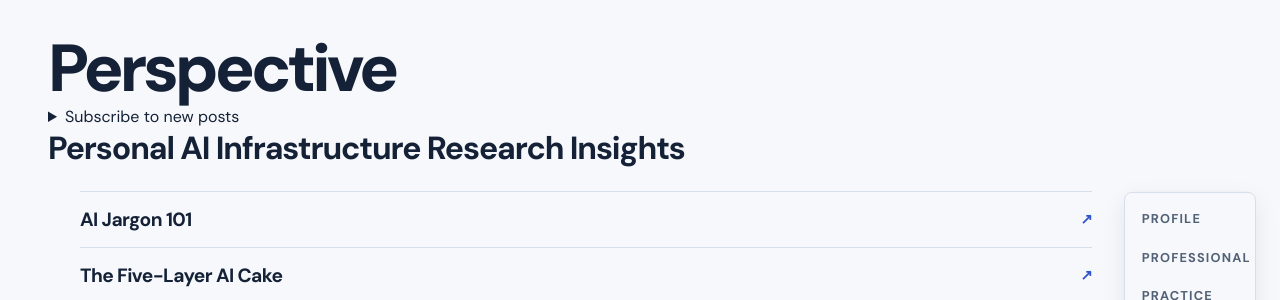
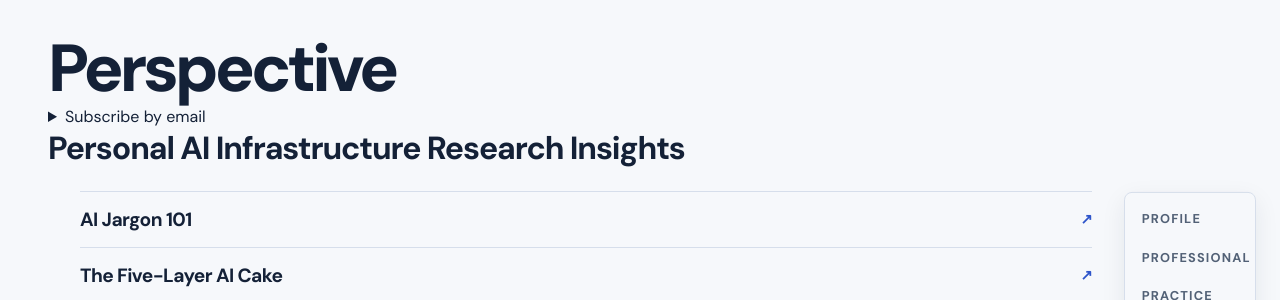
Before and after one commit to sprindy/chunfeng_liu.github.io, a Jekyll site: the page built from index.html, in a window 1280 px wide and 900 px high, scrolled down 3380 px. Shown: the part 154-454 px from the top of the window. Built offline with Jekyll 4.4.1, drawn with Linux system fonts in a browser that asks for light colours; some web fonts are replaced.

Commit message:
Offer email delivery of new Perspective posts through Blogtrottr

```diff
--- a/index.html
+++ b/index.html
@@ -131,8 +131,10 @@ layout: default
 
 <section class="blog-band" id="blog"><div class="wrap section">
   <h2>Perspective</h2>
-  <details class="perspective-subscribe"><summary>Subscribe to new posts</summary>
-    <p>Follow all five series in your RSS reader. Copy the <a href="{{ '/perspective.xml' | relative_url }}">Perspective feed link</a> and paste it into your reader’s subscription field.</p>
+  <details class="perspective-subscribe"><summary>Subscribe by email</summary>
+    <p>Get an email when I publish a new Perspective post. Copy the feed address below, then paste it into Blogtrottr’s Feed URL field, enter your email address and confirm your subscription by email.</p>
+    <label>Feed address <input type="url" readonly style="max-width:100%;width:30em;box-sizing:border-box" value="{{ '/perspective.xml' | absolute_url }}" onclick="this.select()"></label>
+    <p><a href="https://blogtrottr.com/" target="_blank" rel="noopener">Set up email notifications on Blogtrottr ↗</a></p>
   </details>
   <h3>Personal AI Infrastructure Research Insights</h3>
   <ul class="series">
```
